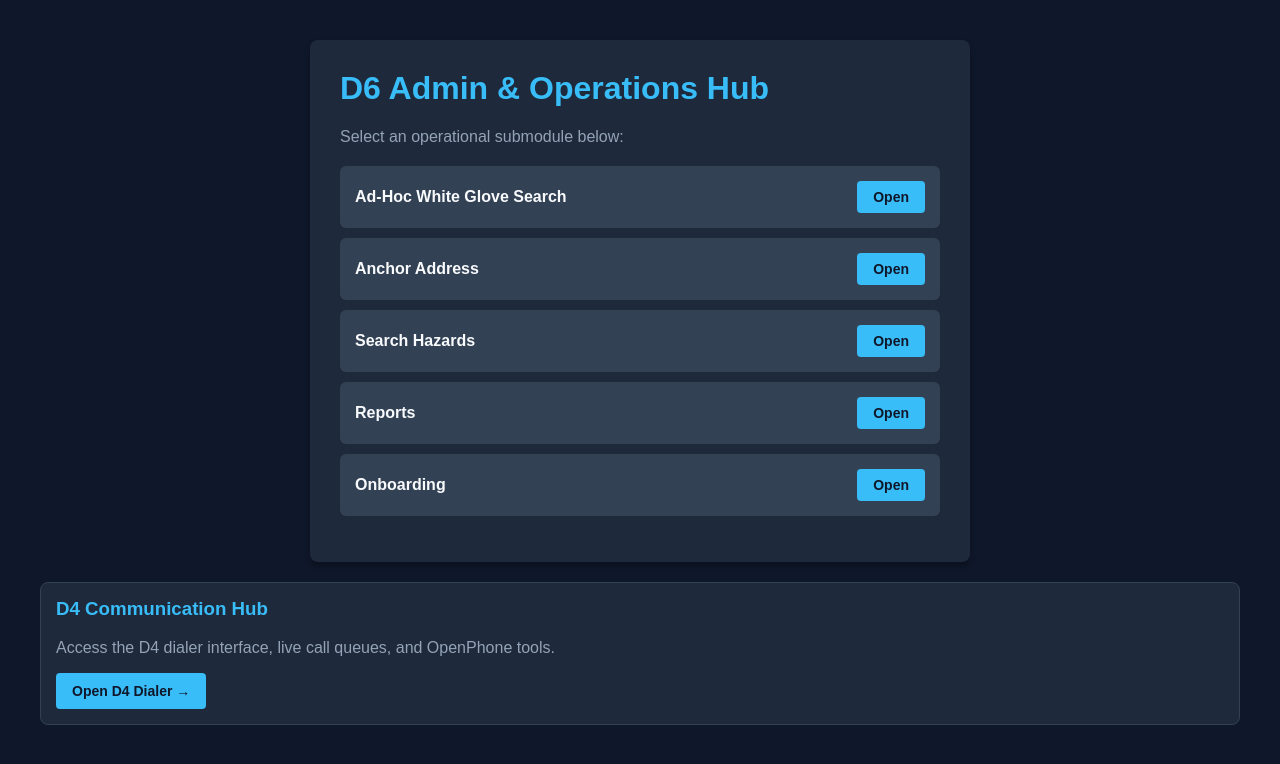
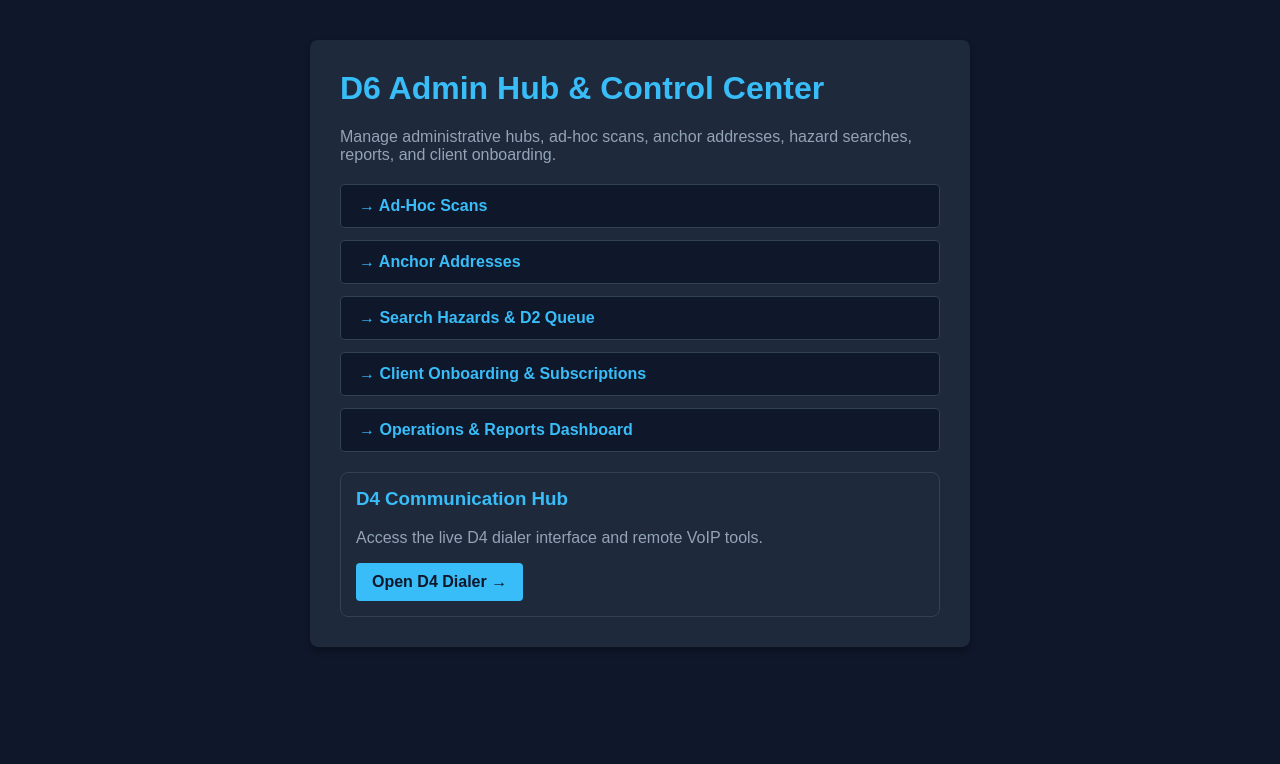
Before and after one commit to bandroidbw-lab/canopy-command, a Flask app: template d6admin/templates/index.html in a window 1280 px wide. Shown: the top 764 px of the page. Run offline with Flask 3, Linux system fonts and the light colour scheme; the template is opened without the code that fills it, so the values that code supplies are empty.

Commit message:
Update index.html template with clean live Render D4 dialer link

```diff
--- a/d6admin/templates/index.html
+++ b/d6admin/templates/index.html
@@ -3,50 +3,36 @@
 <head>
 <meta charset="UTF-8">
 <meta name="viewport" content="width=device-width, initial-scale=1.0">
-    <title>Canopy Command - D6 Admin Hub</title>
+<title>D6 Admin Hub</title>
 <style>
     body { font-family: Arial, sans-serif; background: #0f172a; color: #f8fafc; margin: 40px; }
     .card { background: #1e293b; padding: 30px; border-radius: 8px; max-width: 600px; margin: auto; box-shadow: 0 4px 6px rgba(0,0,0,0.3); }
     h1 { color: #38bdf8; margin-top: 0; }
     p { color: #94a3b8; }
-        ul { list-style: none; padding: 0; margin-top: 20px; }
-        li { background: #334155; margin: 10px 0; padding: 15px; border-radius: 6px; display: flex; justify-content: space-between; align-items: center; }
-        span { font-weight: bold; color: #f8fafc; }
-        a { background: #38bdf8; color: #0f172a; padding: 8px 16px; border-radius: 4px; text-decoration: none; font-weight: bold; font-size: 14px; }
-        a:hover { background: #7dd3fc; }
+    .menu-list { list-style: none; padding: 0; margin-top: 20px; }
+    .menu-list li { margin-bottom: 12px; }
+    .menu-list a { display: block; padding: 12px 18px; background: #0f172a; color: #38bdf8; text-decoration: none; border-radius: 4px; border: 1px solid #334155; font-weight: bold; }
+    .menu-list a:hover { background: #334155; }
 </style>
 </head>
 <body>
 <div class="card">
-        <h1>D6 Admin & Operations Hub</h1>
-        <p>Select an operational submodule below:</p>
+    <h1>D6 Admin Hub & Control Center</h1>
+    <p>Manage administrative hubs, ad-hoc scans, anchor addresses, hazard searches, reports, and client onboarding.</p>
 
-        <ul>
-            <li>
-                <span>Ad-Hoc White Glove Search</span>
-                <a href="/d6/adhoc">Open</a>
-            </li>
-            <li>
-                <span>Anchor Address</span>
-                <a href="/d6/anchoraddress">Open</a>
-            </li>
-            <li>
-                <span>Search Hazards</span>
-                <a href="/d6/searchhazards">Open</a>
-            </li>
-            <li>
-                <span>Reports</span>
-                <a href="/d6/reports">Open</a>
-            </li>
-            <li>
-                <span>Onboarding</span>
-                <a href="/d6/onboarding">Open</a>
-            </li>
+    <ul class="menu-list">
+        <li><a href="/d6/adhoc">&rarr; Ad-Hoc Scans</a></li>
+        <li><a href="/d6/anchoraddress">&rarr; Anchor Addresses</a></li>
+        <li><a href="/d6/searchhazards">&rarr; Search Hazards & D2 Queue</a></li>
+        <li><a href="/d6/onboarding">&rarr; Client Onboarding & Subscriptions</a></li>
+        <li><a href="/d6/reports">&rarr; Operations & Reports Dashboard</a></li>
     </ul>
+
+    <div style="margin-top: 20px; padding: 15px; background: #1e293b; border-radius: 8px; border: 1px solid #334155;">
+        <h3 style="color: #38bdf8; margin-top: 0;">D4 Communication Hub</h3>
+        <p style="color: #94a3b8;">Access the live D4 dialer interface and remote VoIP tools.</p>
+        <a href="https://canopy-command-d4-dialer.onrender.com" target="_blank" style="display: inline-block; background: #38bdf8; color: #0f172a; padding: 10px 16px; font-weight: bold; border-radius: 4px; text-decoration: none;">Open D4 Dialer &rarr;</a>
+    </div>
 </div>
 </body>
-</html><div style="margin-top: 20px; padding: 15px; background: #1e293b; border-radius: 8px; border: 1px solid #334155;">
-<h3 style="color: #38bdf8; margin-top: 0;">D4 Communication Hub</h3>
-<p style="color: #94a3b8;">Access the D4 dialer interface, live call queues, and OpenPhone tools.</p>
-<a href="http://localhost:5000" target="_blank" style="display: inline-block; background: #38bdf8; color: #0f172a; padding: 10px 16px; font-weight: bold; border-radius: 4px; text-decoration: none;">Open D4 Dialer &rarr;</a>
-</div>
+</html>
```
Lines whose indentation alone changed are shown as unchanged.
